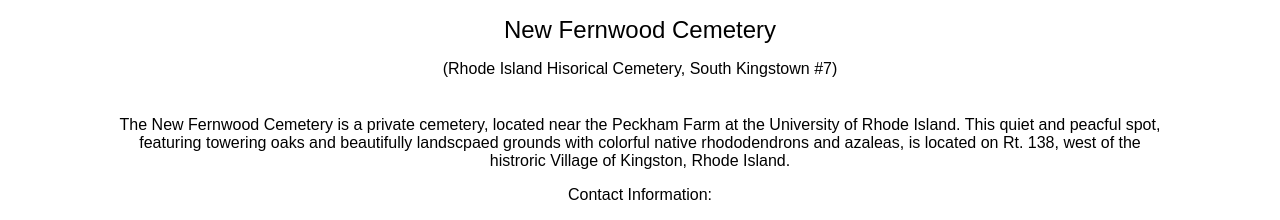
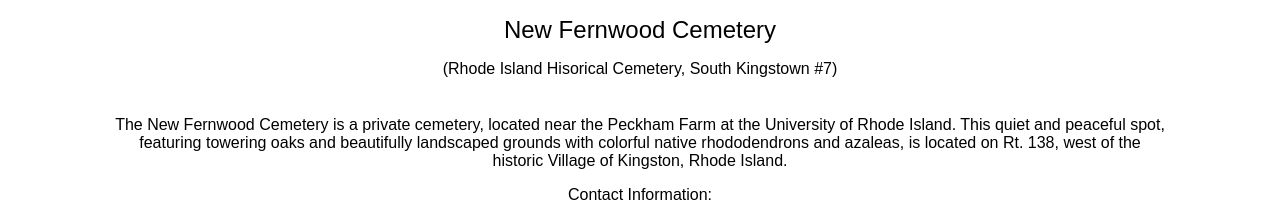
Before and after one commit to paulnorthup/newfernwood, a plain HTML site: page index.html in a window 1280 px wide. Shown: the top 220 px of the page. Drawn offline with Linux system fonts and the light colour scheme.

Commit message:
fix sp errors

```diff
--- a/index.html
+++ b/index.html
@@ -17,7 +17,7 @@
 <p align="center" class="style1" style="margin-top: 0; margin-bottom: 0;">&nbsp;</p>
 <table width="75%" border="0" align="center" cellpadding="10" cellspacing="10">
   <tr valign="top">
-    <td colspan="2"><p align="center" class="style1" style="margin-top: 0;">The New Fernwood Cemetery is a private&nbsp;cemetery, located near the Peckham Farm&nbsp;at the University of Rhode Island.  This quiet and peacful spot, featuring towering oaks and beautifully landscpaed grounds with colorful native rhododendrons and azaleas, is located on Rt. 138, west of the histroric Village of Kingston, Rhode Island.</p>
+    <td colspan="2"><p align="center" class="style1" style="margin-top: 0;">The New Fernwood Cemetery is a private cemetery, located near the Peckham Farm at the University of Rhode Island.  This quiet and peaceful spot, featuring towering oaks and beautifully landscaped grounds with colorful native rhododendrons and azaleas, is located on Rt. 138, west of the historic Village of Kingston, Rhode Island.</p>
       <p align="center" class="style1">Contact Information:</p>
       <p align="center" class="style1" style="margin-bottom: 0;">Cemetery Location:&nbsp; 3102 Kingstown Rd. (Rt. 138), Kingston, RI&nbsp; 02881</p>
       <p align="center" class="style1" style="margin-top: 0; margin-bottom: 0;">Superintendant:&nbsp; Chris Faella</p>
```
